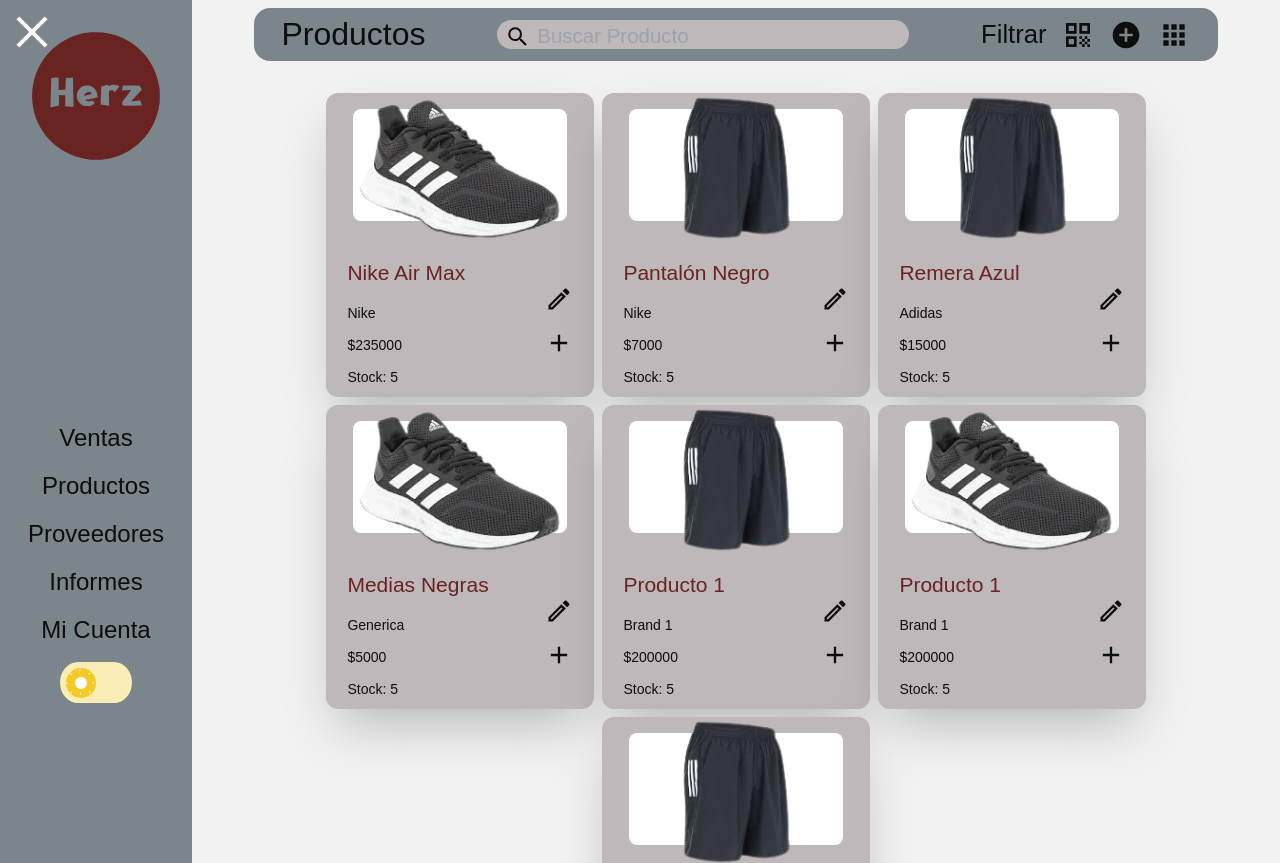
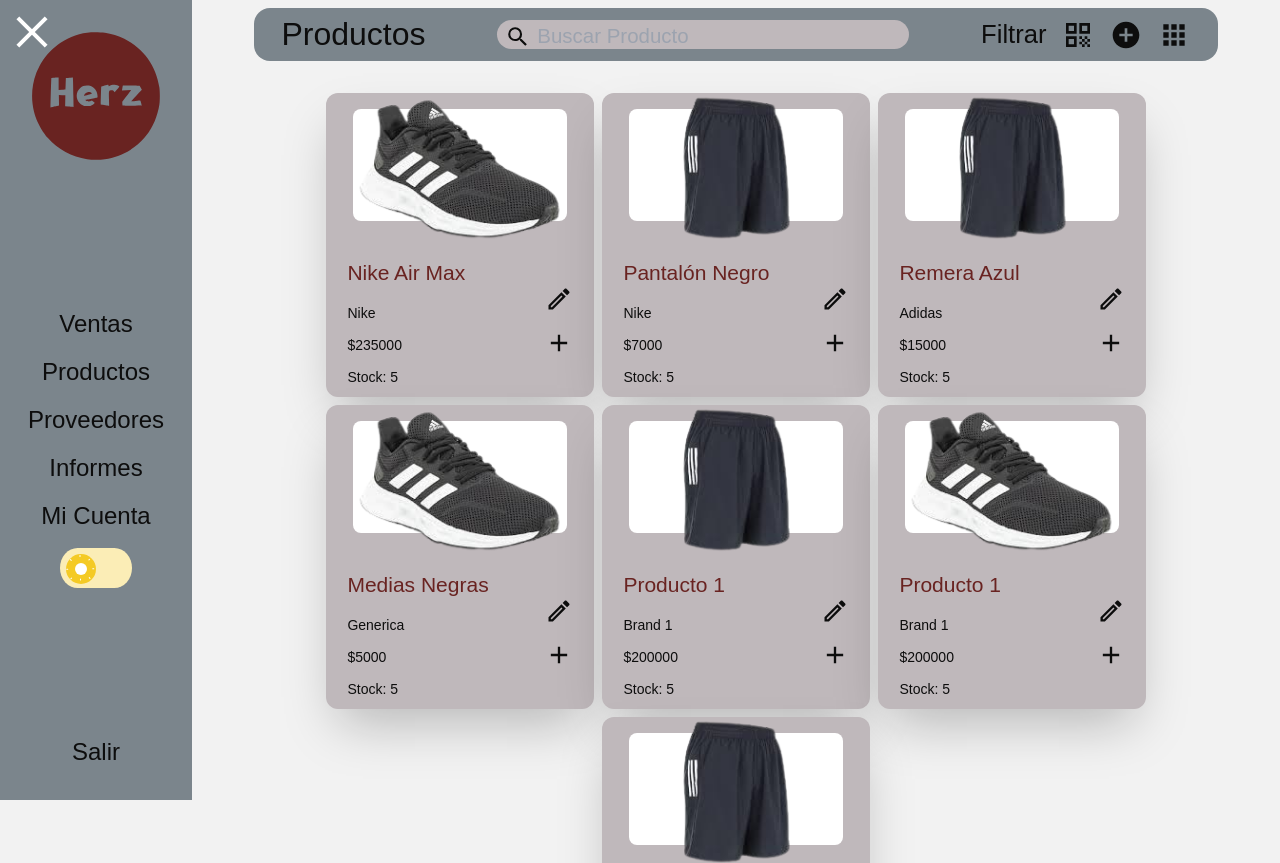
Before and after one commit to styleflowsaas/StyleFlow-Front, a Next.js app: page /Productos in a window 1280 px wide. Shown: the top 863 px of the page. Built offline with nearby package versions, Linux system fonts and the light colour scheme.

Commit message:
NavBar responsive and sticky

```diff
--- a/src/app/layout.tsx
+++ b/src/app/layout.tsx
@@ -1,19 +1,8 @@
 import type { Metadata } from "next";
-import localFont from "next/font/local";
+
 import "./globals.css";
 import { Toaster } from "sonner";
 import NavBar from "@/components/NavBar/NavBar";
-
-const geistSans = localFont({
-  src: "./fonts/GeistVF.woff",
-  variable: "--font-geist-sans",
-  weight: "100 900",
-});
-const geistMono = localFont({
-  src: "./fonts/GeistMonoVF.woff",
-  variable: "--font-geist-mono",
-  weight: "100 900",
-});
 
 export const metadata: Metadata = {
   title: "StyleFlow",
@@ -22,21 +11,15 @@ export const metadata: Metadata = {
 
 export default function RootLayout({
   children,
-}: Readonly<{
-  children: React.ReactNode;
-}>) {
+}: Readonly<{ children: React.ReactNode }>) {
   return (
     <html lang="en">
-      <body
-        className={`${geistSans.variable} ${geistMono.variable} antialiased grid`}
-      >
-        <div className="grid grid-cols-[auto_1fr] min-h-screen text-[1em]">
-          {/* Barra de navegación fija */}
-          <NavBar />
+      <body className={` antialiased flex flex-row`}>
+        {/* Barra de navegación fija */}
+        <NavBar />
+        {/* Contenido dinámico */}
+        <main className="p-1 w-full">{children}</main>
 
-          {/* Contenido dinámico */}
-          <main className="p-1">{children}</main>
-        </div>
         <Toaster
           position="top-center"
           expand={false}
--- a/src/components/NavBar/NavBar.tsx
+++ b/src/components/NavBar/NavBar.tsx
@@ -4,22 +4,33 @@ import Image from "next/image";
 import DarkModeToggle from "../buttons/Dark";
 import Link from "next/link";
 import HamburgerButton from "../buttons/BurgerButton";
+import { usePathname } from "next/navigation";
+import { toastInfo } from "@/libs/Sonner";
 
 const NavBar: React.FC = () => {
   const [isOpen, setIsOpen] = useState(false);
   const [isCollapsed, setIsCollapsed] = useState(false);
-
+  const pathname = usePathname();
+  if (pathname === "/Sign") {
+    return null;
+  }
   const toggleCollapse = () => {
     setIsCollapsed(!isCollapsed);
+  };
+
+  const handleLogOut = () => {
+    toastInfo("Sesión Cerrada");
+    localStorage.clear();
+    document.cookie = "token=; expires=Thu, 01 Jan 1970 00:00:00 UTC; path=/;";
   };
   return (
     <nav
       className={`flex flex-col  ${isCollapsed ? "w-0 " : "w-[15vw]"} ${
         isOpen ? "w-[50vw] fixed" : "w-0 max-w-[15vw]"
-      } gap-2 items-center justify-between bg-secundario dark:bg-fondo-dark p-4 min-h-screen transition-all duration-300 z-30`}
+      } gap-2 items-center justify-between bg-secundario dark:bg-fondo-dark p-4 h-screen sticky top-0 transition-all duration-300 z-20`}
     >
       {/* Botón para colapsar la barra */}
-      <div className="hidden md:block fixed z-40 -top-1 -left-1">
+      <div className="hidden md:block fixed z-30 -top-1 -left-1">
         <HamburgerButton toggle={toggleCollapse} isCollapse={isCollapsed} />
       </div>
       <div className="flex flex-col gap-2 justify-evenly items-center w-full md:w-auto">
@@ -76,7 +87,10 @@ const NavBar: React.FC = () => {
         </div>
       </ul>
 
-      <button className={`text-base md:text-xs ${isCollapsed ? "hidden" : ""}`}>
+      <button
+        className={`text-base md:text-xs ${isCollapsed ? "hidden" : ""}`}
+        onClick={handleLogOut}
+      >
         Salir
       </button>
     </nav>
```
